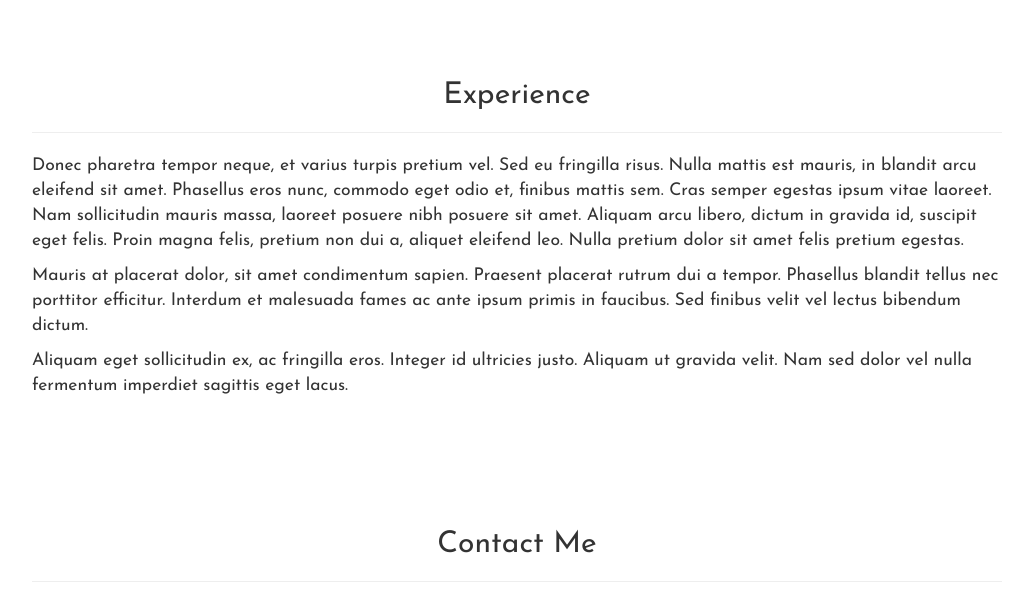
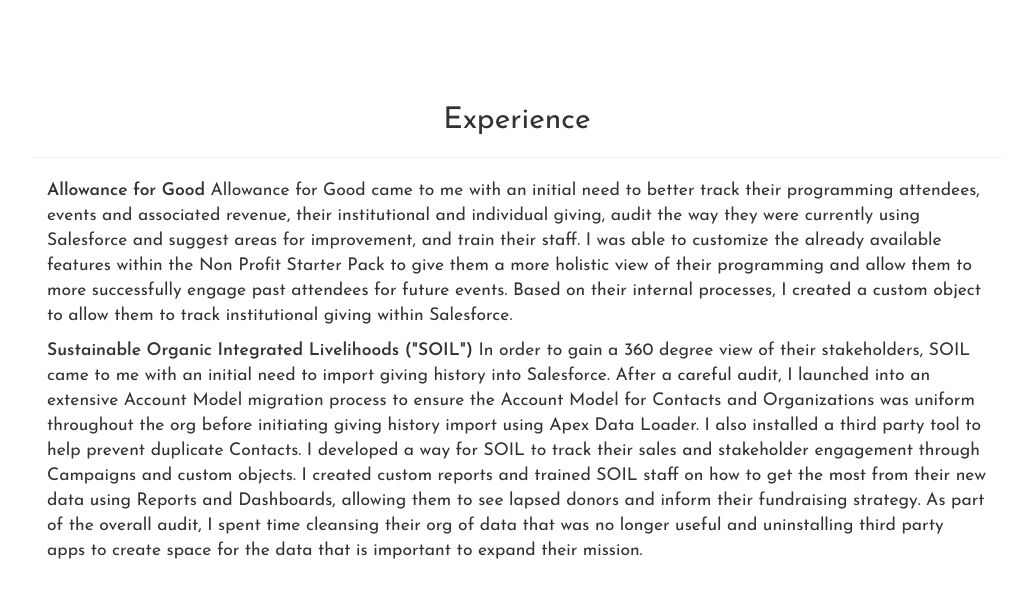
Before and after one commit to PaulTuraew/RITuraew, a website: page index.html in a window 1280 px wide. Shown: the part 1485-2081 px from the top of the page, without its empty margins (123-1156 px from the left). Drawn offline with nearby package versions, Linux system fonts and the light colour scheme.

Commit message:
updates to copy

```diff
--- a/index.html
+++ b/index.html
@@ -64,7 +64,7 @@
     <div class="col-lg-10 col-lg-offset-1">
       <h2 style="text-align:center;">About Me</h2>
       <hr>
-      <p class="copy">I am a <b>Certified Salesforce Administrator</b> with 2+ years of experience with standard objects and functionality available within the <b>Service Cloud</b>, <b>Sales Cloud</b> and the <b>Non Profit Starter Pack</b>as well as familiarity managing multiple users and configuring sharing settings to ensure users have access to the data they need to produce results. </p>
+      <p class="copy">I am a <b>Certified Salesforce Administrator</b> with 2+ years of experience with standard objects and functionality available within the <b>Service Cloud</b>, <b>Sales Cloud</b>, <b>Marketing Cloud</b> and the <b>Non Profit Starter Pack</b> as well as familiarity managing multiple users and configuring sharing settings to ensure users have access to the data they need to produce results. </p>
       <p class="copy">As a consultant, I've worked with clients to analyze their needs and recommend solutions to best leverage the Salesforce platform and build solutions tailored to their business processes.</p>
       <p class="copy">As the Salesforce Administrator for an international organization, I worked across teams to customize the Salesforce org to improve stakeholder engagement.</p>
       <a id="certificate" href="assets/SF_certificate.png"><img class="img-responsive center-block dropshadow" src="assets/rit_logo_photo2.png" style="padding-left:20px; padding-right:20px; width:55%"></a>
@@ -79,9 +79,10 @@
     <div class="col-lg-10 col-lg-offset-1">
       <h2 style="text-align:center;">Experience</h2>
       <hr>
-      <p id="copy">Donec pharetra tempor neque, et varius turpis pretium vel. Sed eu fringilla risus. Nulla mattis est mauris, in blandit arcu eleifend sit amet. Phasellus eros nunc, commodo eget odio et, finibus mattis sem. Cras semper egestas ipsum vitae laoreet. Nam sollicitudin mauris massa, laoreet posuere nibh posuere sit amet. Aliquam arcu libero, dictum in gravida id, suscipit eget felis. Proin magna felis, pretium non dui a, aliquet eleifend leo. Nulla pretium dolor sit amet felis pretium egestas.</p>
-      <p id="copy">Mauris at placerat dolor, sit amet condimentum sapien. Praesent placerat rutrum dui a tempor. Phasellus blandit tellus nec porttitor efficitur. Interdum et malesuada fames ac ante ipsum primis in faucibus. Sed finibus velit vel lectus bibendum dictum.</p>
-      <p id="copy">Aliquam eget sollicitudin ex, ac fringilla eros. Integer id ultricies justo. Aliquam ut gravida velit. Nam sed dolor vel nulla fermentum imperdiet sagittis eget lacus.</p>
+      <p class="copy"><b>Allowance for Good</b>
+        Allowance for Good came to me with an initial need to better track their programming attendees, events and associated revenue, their institutional and individual giving, audit the way they were currently using Salesforce and suggest areas for improvement, and train their staff. I was able to customize the already available features within the Non Profit Starter Pack to give them a more holistic view of their programming and allow them to more successfully engage past attendees for future events. Based on their internal processes, I created a custom object to allow them to track institutional giving within Salesforce.</p>
+        <p class="copy"><b>Sustainable Organic Integrated Livelihoods ("SOIL")</b>
+          In order to gain a 360 degree view of their stakeholders, SOIL came to me with an initial need to import giving history into Salesforce. After a careful audit, I launched into an extensive Account Model migration process to ensure the Account Model for Contacts and Organizations was uniform throughout the org before initiating giving history import using Apex Data Loader.  I also installed a third party tool to help prevent duplicate Contacts. I developed a way for SOIL to track their sales and stakeholder engagement through Campaigns and custom objects. I created custom reports and trained SOIL staff on how to get the most from their new data using Reports and Dashboards, allowing them to see lapsed donors and inform their fundraising strategy. As part of the overall audit, I spent time cleansing their org of data that was no longer useful and uninstalling third party apps to create space for the data that is important to expand their mission.</p>
         </div>
       </div>
     </section>
```
Lines whose indentation alone changed are shown as unchanged.
